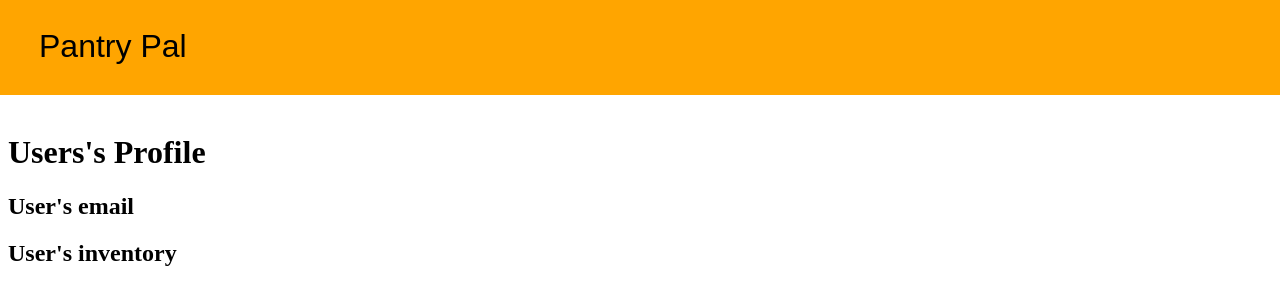
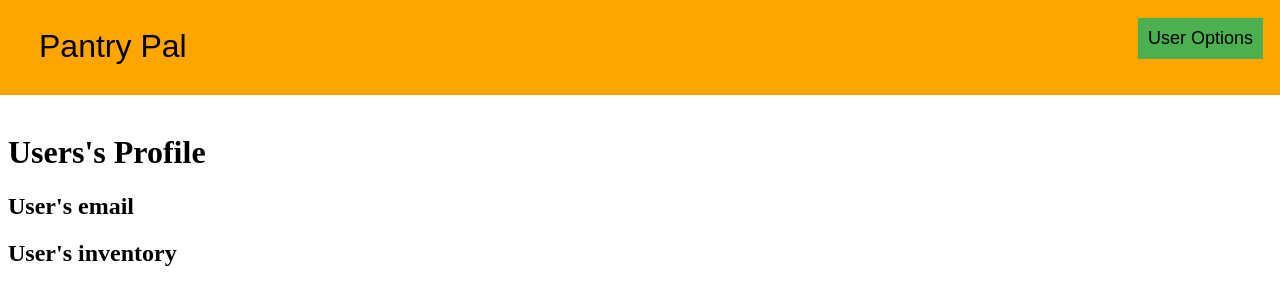
Before and after one commit to genezaleski/pantrypal, a PHP site: page /profile.php in a window 1280 px wide; the page is wider, and only the part inside the window is pictured. Shown: the top 305 px of that part. Run offline with PHP 8.4, Linux system fonts and the light colour scheme; some libraries are stand-ins or nearby versions.

Commit message:
Update navbar.php
Changed some formatting

```diff
--- a/navbar.php
+++ b/navbar.php
@@ -11,7 +11,7 @@ if (isset($_SESSION['username'])) {
 
 <style>
 .navbox{
-    width: 104.3em;
+    width: 98.5%;
     display: flex;
     margin: 0 auto;
     margin-left: -10px;
@@ -80,6 +80,8 @@ if (isset($_SESSION['username'])) {
     <a href="index.php" target=""> Pantry Pal </a>
     <div class= "dropdown" style = "float:right">
         <button class="dropbtn">User Options<i class="fa fa-caret-down"></i></button>
+        <br>
+        <br>
         <div class= "drop-content">
         <html lang="en">
         <head>
```
